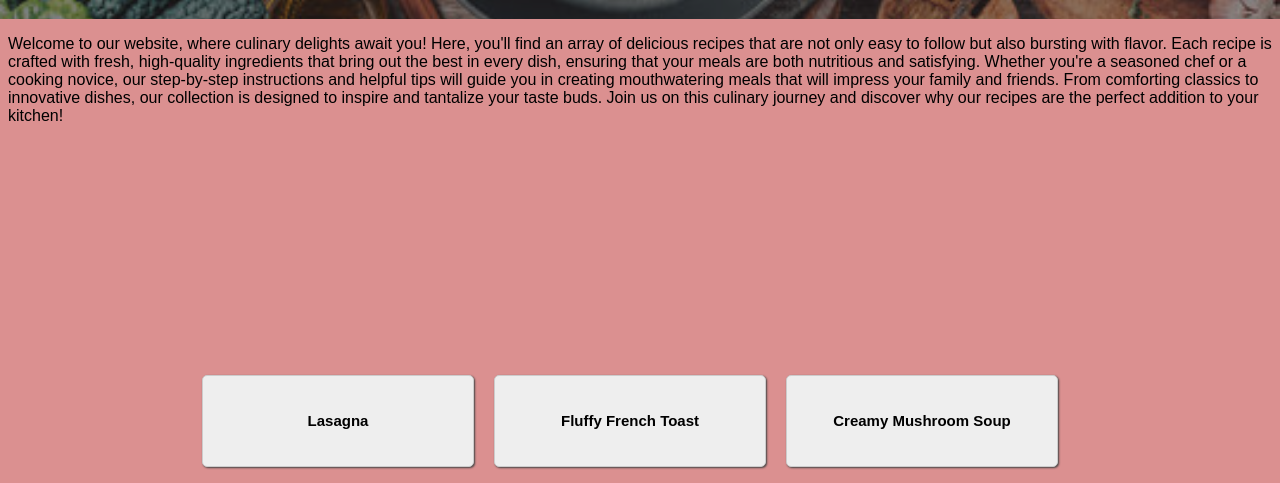
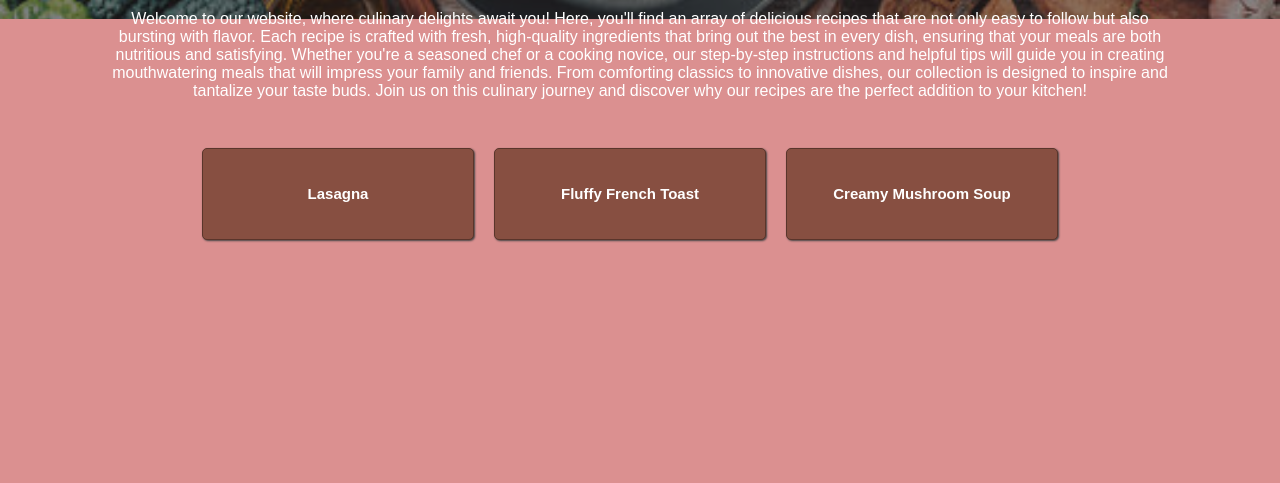
Before and after one commit to flemings1/odin-recipes, a plain HTML site: page index.html in a window 1280 px wide. Shown: the part 381-864 px from the top of the page. After the commit the page ends 800 px from the top, so only its background shows below. Drawn offline with Linux system fonts and the light colour scheme.

Commit message:
Sorted out the about us paragraph part and moved buttons up

```diff
--- a/index.html
+++ b/index.html
@@ -15,7 +15,7 @@
     <h1 class="heading">Odin Recipes</h1>
     <div class="buttons">
       <h2>About us</h2>
-      <p>
+      <p class="about-us">
         Welcome to our website, where culinary delights await you! Here, you'll
         find an array of delicious recipes that are not only easy to follow but
         also bursting with flavor. Each recipe is crafted with fresh,
--- a/styles.css
+++ b/styles.css
@@ -33,8 +33,10 @@ body {
     margin: 5px auto 0; /* Center the line below the heading */
 }
 
-.buttons p {
-
+.buttons .about-us {
+    margin: -25px 100px 0px;
+    color: white;
+    text-align: center;
 }
 
 .link {
@@ -45,18 +47,18 @@ body {
     display: flex;
     justify-content: center; /* Align items horizontally */
     align-items: center; /* Align items vertically */
-    background-color: #eee;
+    background-color: #874F41;
     width: 270px;
     height: 90px;
     border-radius: 5px;
-    border: 1px solid #ccc;
+    border: 1px solid #5a352b;
     box-shadow: 1px 1px 2px #444;
-    color: black;
+    color: white;
 }
 
 .buttons ul {
     position: relative;
-    margin-top: 250px; /* Moves buttons down */
+    margin-top: 3em; /* Moves buttons down */
 }
 
 .horizontal-boxes {
@@ -67,7 +69,7 @@ body {
 }
 
 .buttons a:hover {
-    background-color: lightgrey;
+    background-color: #503027;
 }
 
 .image-container {
```
